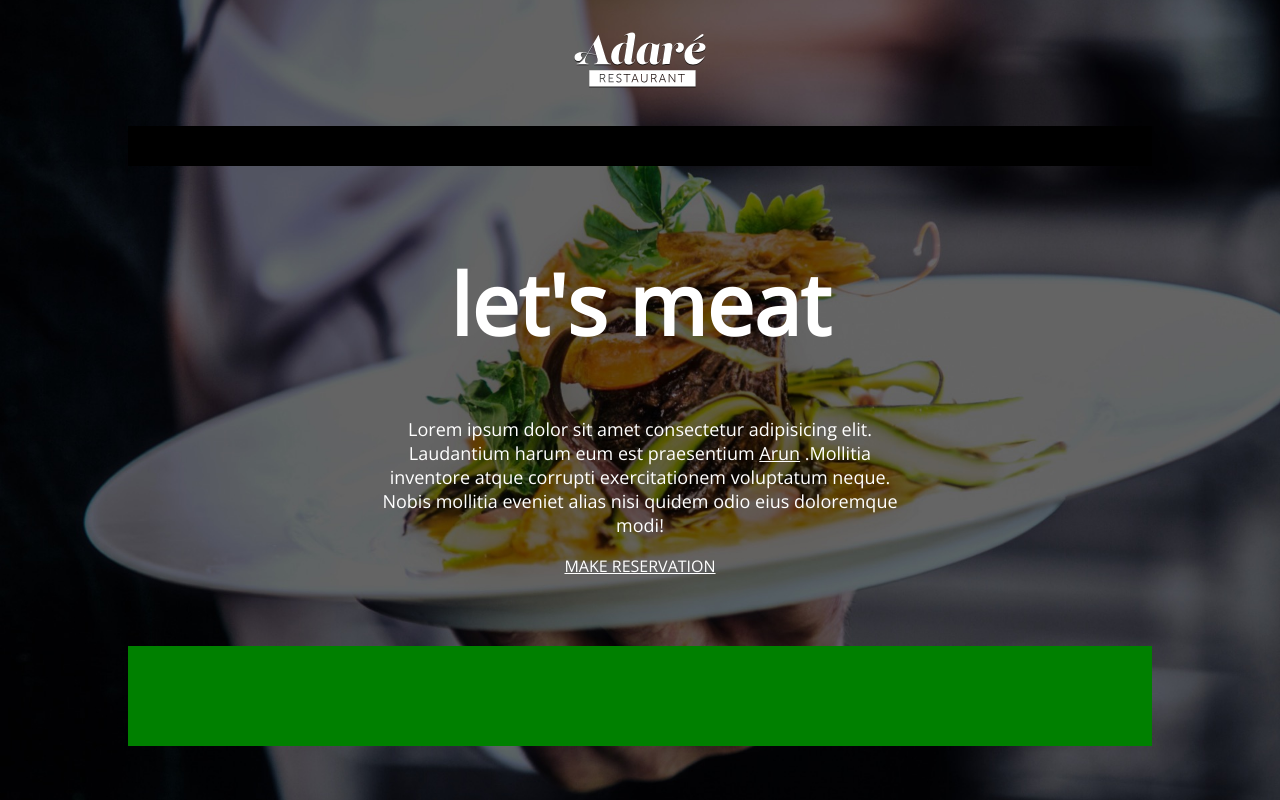
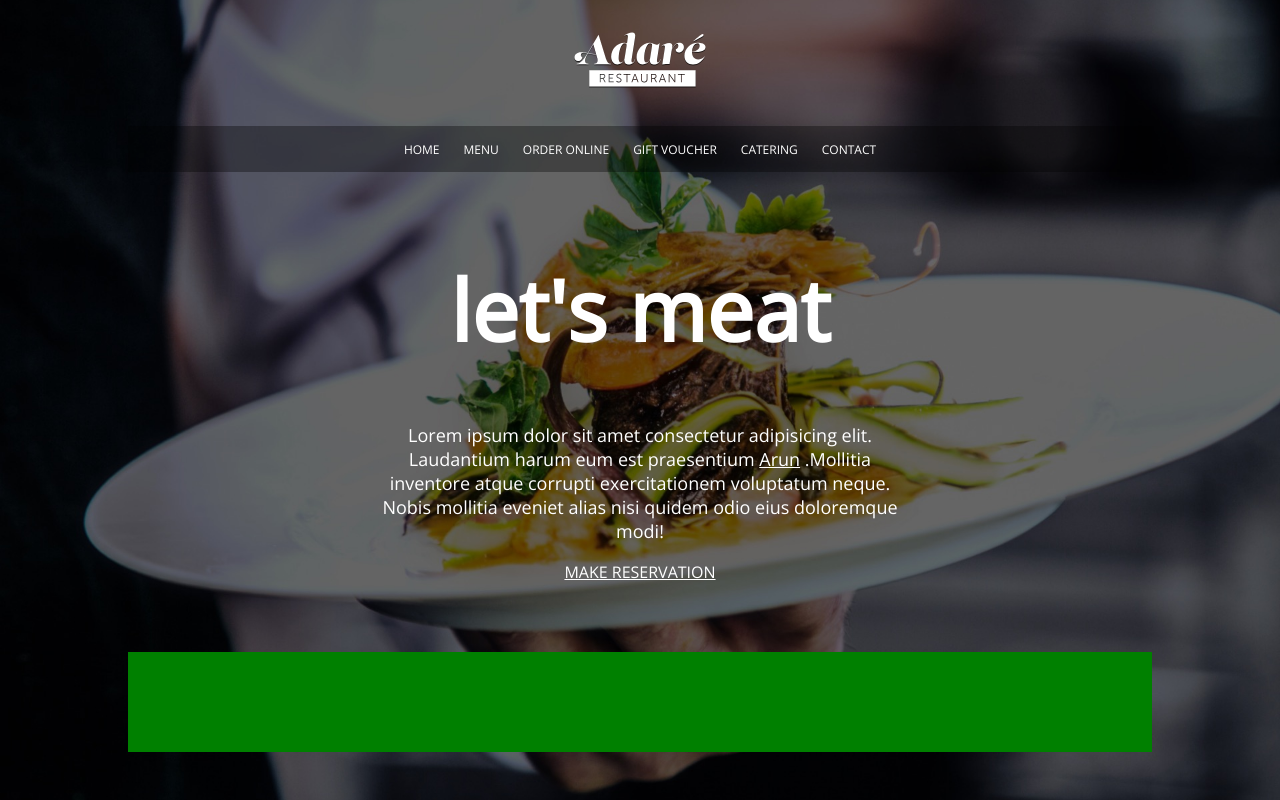
Before and after one commit to arunraj-ag/restaurant_website, a plain HTML site: page index.html in a window 1280 px wide. Drawn offline with nearby package versions, Linux system fonts and the light colour scheme.

Commit message:
Added Navigation Bar

```diff
--- a/index.html
+++ b/index.html
@@ -22,7 +22,12 @@
 
 
         <nav>
-
+            <a href="#" class="no-underline">HOME</a>
+            <a href="#" class="no-underline">MENU</a>
+            <a href="#" class="no-underline">ORDER ONLINE</a>
+            <a href="#" class="no-underline">GIFT VOUCHER</a>
+            <a href="#" class="no-underline">CATERING</a>
+            <a href="#" class="no-underline">CONTACT</a>
         </nav>
 
 
--- a/styles.css
+++ b/styles.css
@@ -24,8 +24,18 @@ header {
 }
 
 nav {
-    background-color: rgb(0, 0, 0);
-    height: 40px;
+    background-color: rgba(0, 0, 0, 0.347);
+    text-align: center;
+    padding: 14px 0 14px 0;
+}
+nav a{
+    font-size: 12px;
+    padding-left: 10px;
+    padding-right: 10px;
+}
+
+.no-underline{
+    text-decoration: none;
 }
 
 main {
```
